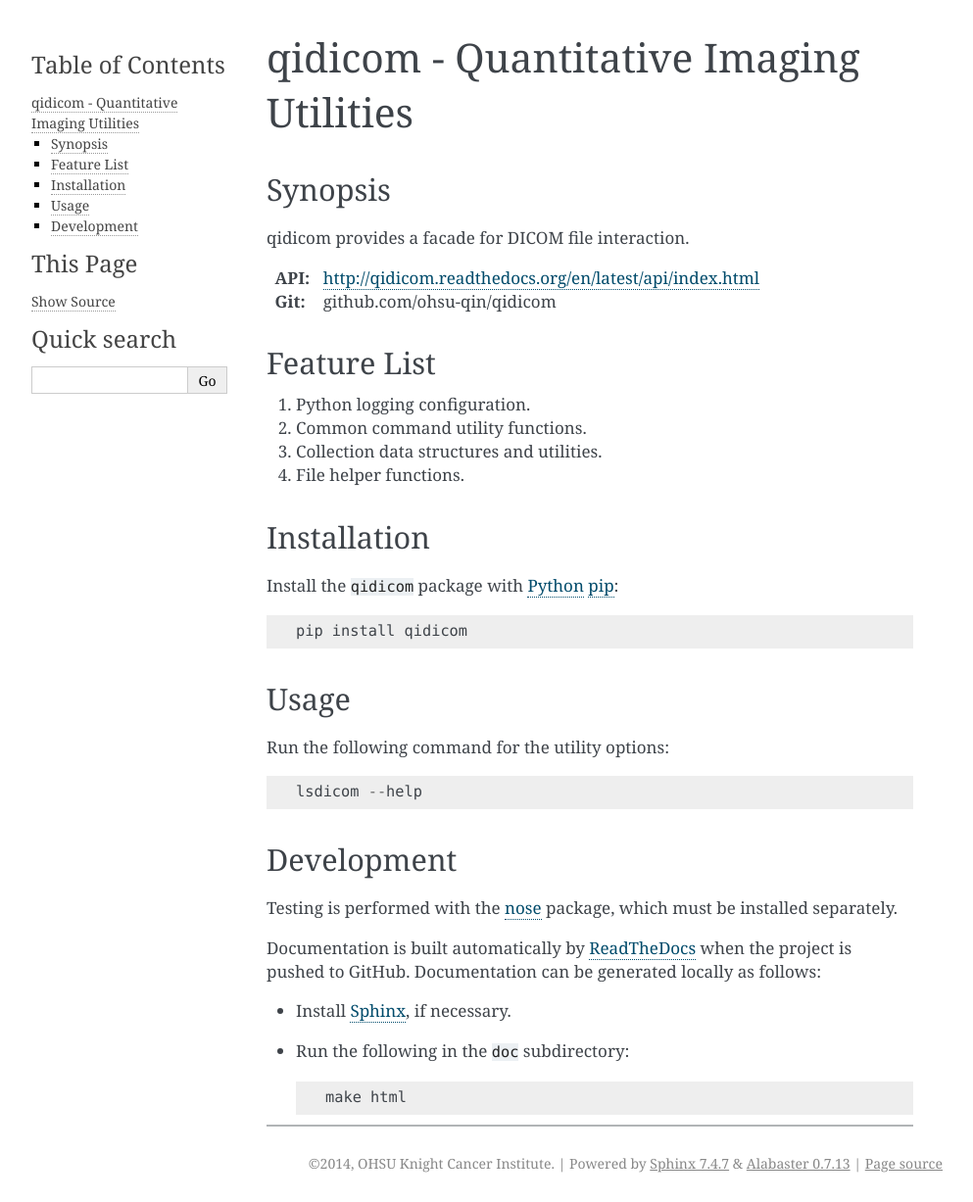
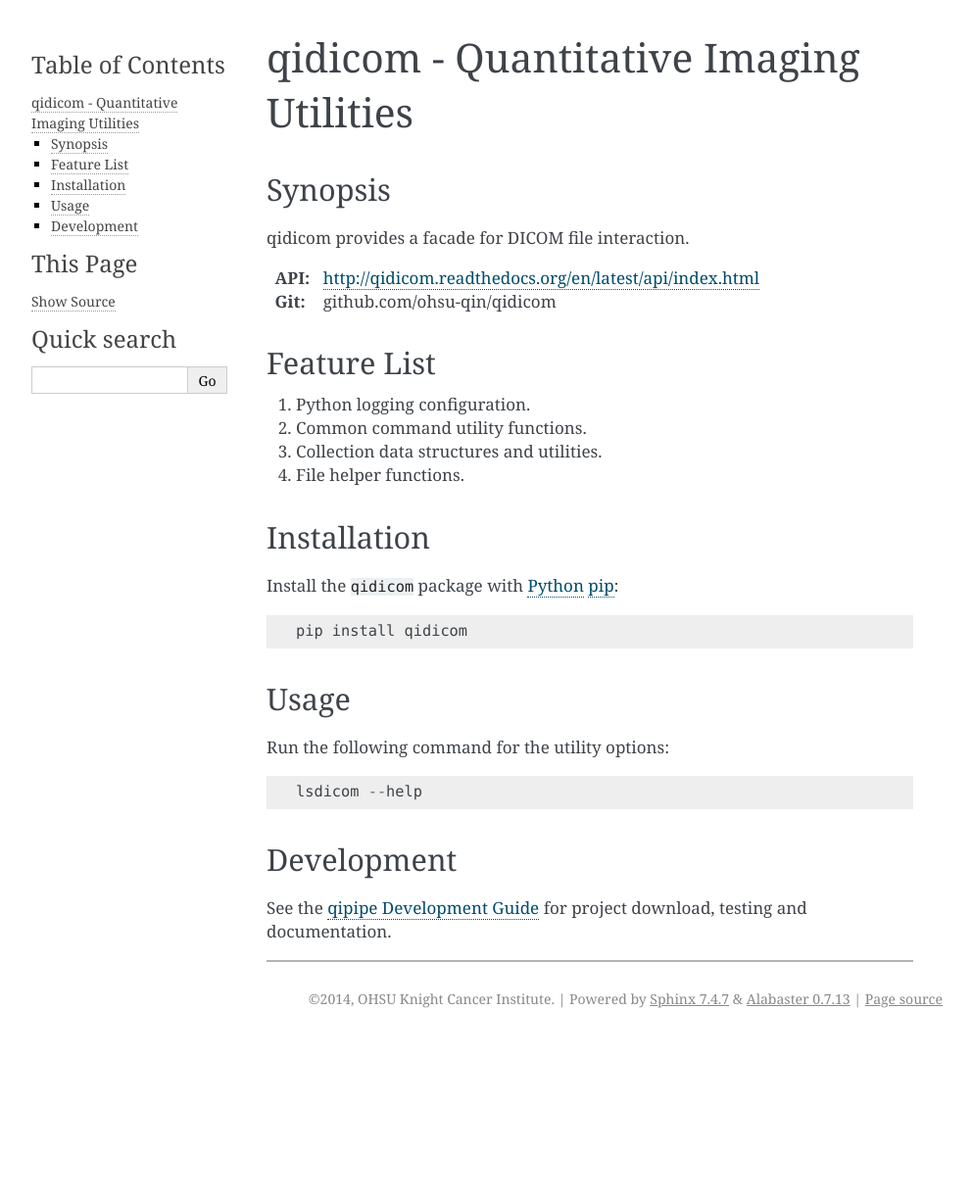
Before and after one commit to ohsu-qin/qidicom, a Sphinx documentation site: the page built from doc/index.rst, in a window 1280 px wide. Shown: the whole page at 98% size, without its empty margins (148-1141 px from the left). Built offline with Sphinx 7.4.7, drawn with Linux system fonts in a browser that asks for light colours; after the commit the page ends 1059 px from its top, so only the background shows below that.

Commit message:
Defer to qipipe doc for dev info.

```diff
--- a/doc/index.rst
+++ b/doc/index.rst
@@ -46,16 +46,9 @@
 Development
 ***********
 
-Testing is performed with the nose_ package, which must be installed separately.
+See the `qipipe Development Guide`_ for project download,
+testing and documentation.
 
-Documentation is built automatically by ReadTheDocs_ when the project is pushed
-to GitHub. Documentation can be generated locally as follows:
-
-* Install Sphinx_, if necessary.
-
-* Run the following in the ``doc`` subdirectory::
-
-    make html
 
 ---------
 
@@ -74,6 +67,8 @@
 
 .. _Python: http://www.python.org
 
+.. _qipipe Development Guide: http://qipipe.readthedocs.org/en/latest/#development
+
 .. _ReadTheDocs: https://www.readthedocs.org
 
 .. _Sphinx: http://sphinx-doc.org/index.html
```
